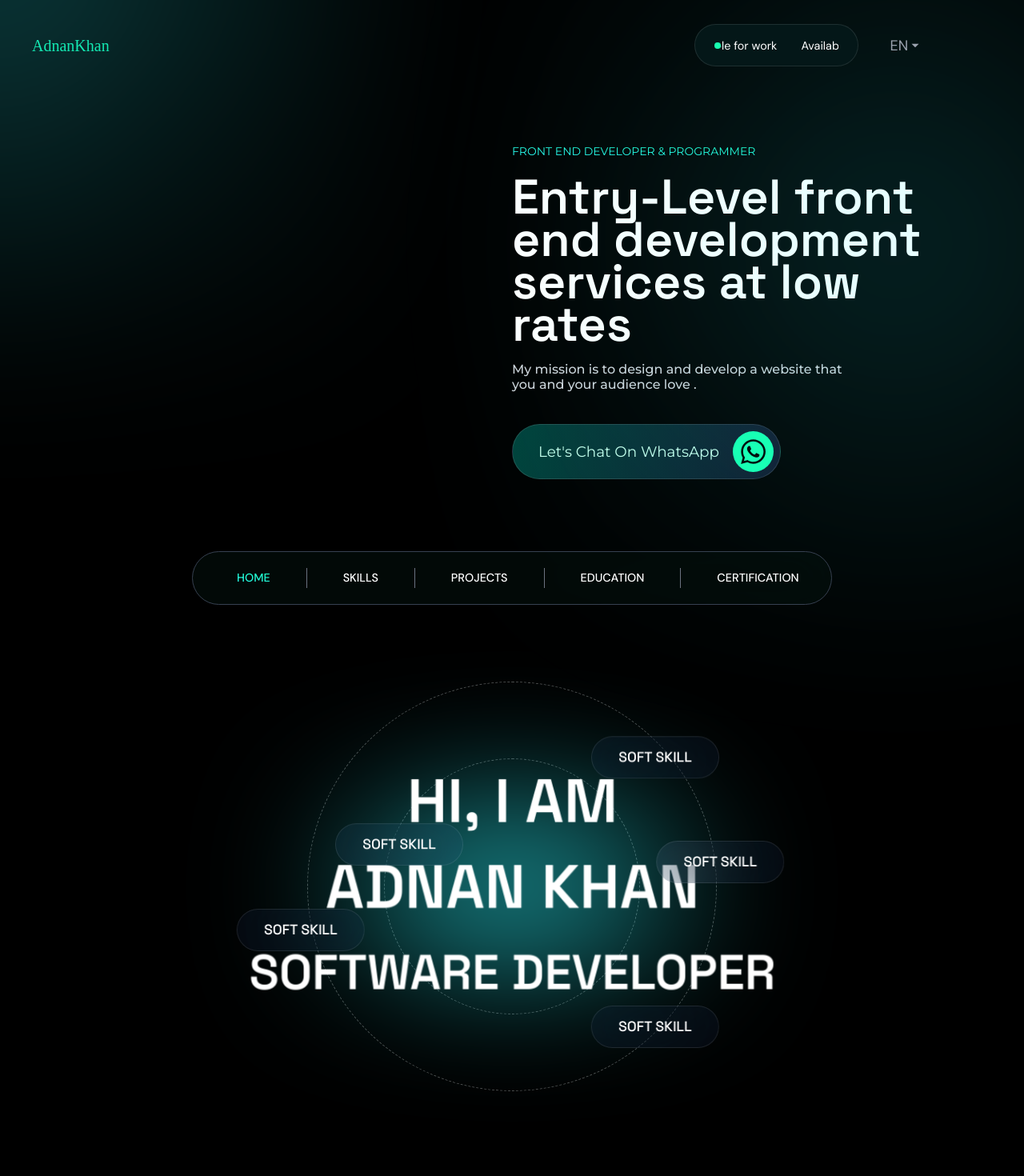
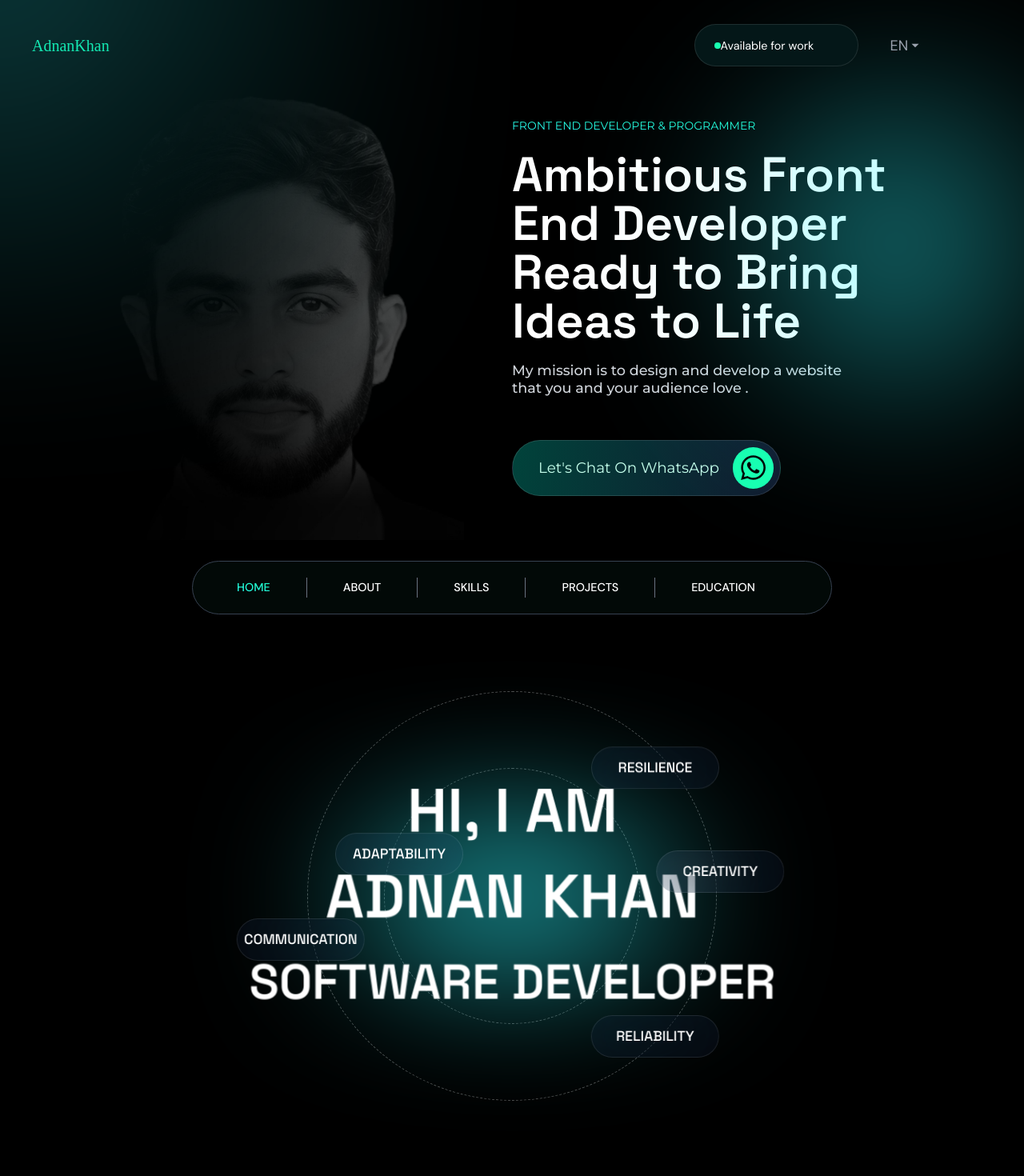
Before and after one commit to adnan-2313/Personal-Portfolio, a React (Vite) app: page / in a window 1280 px wide. Shown: the top 1470 px of the page at 80% size. Built offline with nearby package versions, Linux system fonts and the light colour scheme; a web font is replaced by a local one.

Commit message:
some minor updates

```diff
--- a/src/App.jsx
+++ b/src/App.jsx
@@ -13,11 +13,11 @@ const App = () => {
       <div className="relative overflow-hidden bg-custom-hsla antialiased z-[10] flex flex-col justify-center items-center mb-[100vh]">
         <div
           className="z-[5] bg-[#2cf8ff] blur-[200px] rounded-[50%] w-[20rem] h-[20rem] block absolute
-        inset-[-4%_auto_auto_-13%] max-md:inset-[-1%_auto_auto_-23%] max-md:blur-[120px] max-sm:w-[15rem] max-sm:h-[15rem] max-sm:blur-[150px]"
+        inset-[-4%_auto_auto_-13%] max-md:inset-[-1%_auto_auto_-23%] max-phone:blur-[150px] max-sm:w-[15rem] max-sm:h-[15rem] "
         ></div>
         <div
-          className="z-[5] bg-[#2cf8ff] blur-[200px] rounded-[50%] w-[20rem] h-[20rem] block absolute mt-[9rem]
-        opacity-[0.6] inset-[0%_0%_auto_auto] max-lg:w-[15rem] max-lg:inset-[7%_0%_auto_auto] max-lg:h-[15rem] max-lg:blur-[120px]  "
+          className="z-[5] bg-[#2cf8ff] blur-[120px] rounded-[50%] w-[20rem] h-[20rem] block absolute mt-[9rem]
+        opacity-[0.5] inset-[0%_0%_auto_auto] max-lg:w-[8rem]  max-lg:inset-[12%_8%_auto_auto] max-lg:h-[15rem]   "
         ></div>
         <Header />
         <HeroSection />
--- a/src/Components/AboutSection.jsx
+++ b/src/Components/AboutSection.jsx
@@ -1,14 +1,14 @@
-const LogoBox = ({ className, style, src, alt }) => (
+const LogoBox = ({ className, style,title }) => (
   <div className={`home-experience_box-logo  ${className} flex justify-center`} style={style}>
-    <span className="text-[1.1rem] max-sm-phone:text-[0.8rem]  flex justify-center tex-center font-medium font-spaceGrotesk uppercase">Soft Skill</span>
+    <span className="text-[1.1rem] max-sm-phone:text-[0.8rem]  flex justify-center tex-center font-medium font-spaceGrotesk uppercase">{title}</span>
   </div>
 );
 const AboutSection = () => {
   return (
-    <section className="px-[2.5rem] relative  ">
+    <section  className="px-[2.5rem] relative  ">
       <div className="w-full max-w-[73.75rem] mx-[auto_!important]">
         <div className="text-white flex flex-col  justify-center items-center max-w-none mx-auto relative  text-[6.25rem] top-0 leading-1 font-semibold font-spaceGrotesk ">
-          <div className="home-experience_text-wrapper max-lg:w-[50rem]  max-md:w-[40rem] max-phone:w-[33rem] max-phone:py-[1rem] max-sm-phone:py-[3rem]">
+          <div  className="home-experience_text-wrapper  max-lg:w-[50rem]  max-md:w-[40rem] max-phone:w-[33rem] max-phone:py-[1rem] max-sm-phone:py-[3rem]">
             <LogoBox
               className="z-[5] bottom-[66%] left-[27%] inset-[auto_auto_10%_-9%] max-md:left-[10%]  max-md:bottom-[75%] max-sm-phone:left-[15%] max-sm-phone:bottom-[90%]"
               style={{
@@ -17,7 +17,7 @@ const AboutSection = () => {
                   "translate3d(0px, 1.7604rem, 0px) scale3d(1, 1, 1) rotateX(0deg) rotateY(0deg) rotateZ(0deg) skew(0deg, 0deg)",
                 transformStyle: "preserve-3d",
               }}
-              src="https://cdn.prod.website-files.com/65aa727d2cba3ce6160ccfb1/65aa727d2cba3ce6160ccffe_logo-webflow.svg"
+              title="Adaptability"
               alt="webflow logo"
             />
 
@@ -29,7 +29,7 @@ const AboutSection = () => {
                   "translate3d(1.29906rem, 0rem, 0px) scale3d(1, 1, 1) rotateX(0deg) rotateY(0deg) rotateZ(0deg) skew(0deg, 0deg)",
                 transformStyle: "preserve-3d",
               }}
-              src="https://cdn.prod.website-files.com/65aa727d2cba3ce6160ccfb1/65aa727d2cba3ce6160cd055_client-first.svg"
+              title="Communication"
               alt=""
             />
 
@@ -41,7 +41,7 @@ const AboutSection = () => {
                   "translate3d(-2.7278rem, 0rem, 0px) scale3d(1, 1, 1) rotateX(0deg) rotateY(0deg) rotateZ(0deg) skew(0deg, 0deg)",
                 transformStyle: "preserve-3d",
               }}
-              src="https://cdn.prod.website-files.com/65aa727d2cba3ce6160ccfb1/65aa727d2cba3ce6160cd060_logos-Attributes%20(1).svg"
+              title="Creativity"
               alt=""
             />
 
@@ -53,7 +53,7 @@ const AboutSection = () => {
                   "translate3d(-3.01288rem, 0px, 0px) scale3d(1, 1, 1) rotateX(0deg) rotateY(0deg) rotateZ(0deg) skew(0deg, 0deg)",
                 transformStyle: "preserve-3d",
               }}
-              src="https://cdn.prod.website-files.com/65aa727d2cba3ce6160ccfb1/65aa727d2cba3ce6160ccfff_logo-figma.svg"
+              title="Reliability"
               alt="figma logo"
             />
 
@@ -65,7 +65,7 @@ const AboutSection = () => {
                   "translate3d(0px, 1.3307rem, 0px) scale3d(1, 1, 1) rotateX(0deg) rotateY(0deg) rotateZ(0deg) skew(0deg, 0deg)",
                 transformStyle: "preserve-3d",
               }}
-              src="https://cdn.prod.website-files.com/65aa727d2cba3ce6160ccfb1/65aa727d2cba3ce6160ccff3_logo-finsweet.svg"
+              title="Resilience"
               alt="finsweet logo"
             />
 
--- a/src/Components/EducationSection.jsx
+++ b/src/Components/EducationSection.jsx
@@ -2,7 +2,7 @@ import { education } from "../Utils/constant";
 const EducationSection = () => {
   return (
     <section
-      id="education"
+
       className="z-[2] bg-black pt-24 w-full p-[2.5rem] max-tablet:p-[1.5rem]  font-DMSANS  overflow-hidden relative "
     >
       <div className="w-1/2 max-md:w-3/4 flex mx-auto flex-col items-center justify-center ">
@@ -14,14 +14,14 @@ const EducationSection = () => {
           educational details are as follows.
         </p>
       </div>
-      <div className="flex flex-col justify-center items-center mt-[20px] px-[10rem] max-tablet:px-[5rem]  gap-[1rem]">
+      <div id="education" className="flex flex-col  justify-center items-center mt-[20px] px-[10rem] max-tablet:px-[5rem]  gap-[1rem]">
         {education.map((item) => {
           return (
             <div
               key={item.id}
               className="w-[40.625rem] max-sm:w-[38rem] transition-all duration-[0.5s] hover:transition-all hover:duration-[0.5s]
               hover:translate-y-[-10px] cursor-default  z-[50]  border-[rgba(89,91,115,0.5)]
-              bg-[rgba(36,70,47,0.05)]  backdrop-blur-[40px] shadow-[0px_-2px_10px_rgba(0,0,0,0.5)] rounded-[10px] p-[12px_16px] flex flex-col
+              bg-[rgba(89,91,115,0.1)]  backdrop-blur-[40px] shadow-[0px_-2px_10px_rgba(0,0,0,0.5)] rounded-[10px] p-[12px_16px] flex flex-col
               justify-between items-center gap-[12px]"
             >
               <div className="flex flex-row w-full  gap-[12px] justify-between">
@@ -47,9 +47,9 @@ const EducationSection = () => {
           );
         })}
       </div>
-      <div className="z-[1] bg-[#18ffb0] blur-[120px] rounded-[50%] w-[35rem] h-[20rem]  block absolute inset-[20%_0%_0%_-10%]  opacity-[.7]"></div>
-      <div className="z-[-1] bg-[#18aaff] blur-[120px] rounded-[50%] w-[30rem] h-[30rem]  absolute  opacity-[.56]   inset-[30%_0%_0%_60%]"></div>
-      <div className="w-full h-[5rem] z-[1] bg-gradient-to-r from-[#18ffb0] to-[#18aaff] blur-[120px]  absolute  opacity-[0.5] inset-[auto_0%_0%_auto]"></div>
+      <div className="z-[1] bg-[#18ffb0] blur-[120px] rounded-[50%] w-[35rem] h-[20rem]  block absolute inset-[20%_0%_0%_-10%]  opacity-[.4]"></div>
+      <div className="z-[-1] bg-[#18aaff] blur-[120px] rounded-[50%] w-[30rem] h-[30rem]  absolute  opacity-[.4]   inset-[30%_0%_0%_60%]"></div>
+      <div className="w-full h-[5rem] z-[1] bg-gradient-to-r from-[#18ffb0] to-[#18aaff] blur-[120px]  absolute  opacity-[0.4] inset-[auto_0%_0%_auto]"></div>
     </section>
   );
 };
--- a/src/Components/HeaderSection.jsx
+++ b/src/Components/HeaderSection.jsx
@@ -3,16 +3,16 @@ import Marquee from "react-fast-marquee";
 const Header = () => {
   return (
     <header className="z-[6] pt-[0] w-full max-w-[1200px] p-[2rem_0rem] relative mt-[30px]
-    flex justify-between items-center">
+    flex justify-between items-center max-min-tab:pr-[2rem]">
       <h1 className="font-playwrite text-[#14e9b3] max-xl:ml-[40px] text-xl">AdnanKhan</h1>
       <div className="font-DMSANS  flex items-center text-lg gap-10">
         {/* <h3 className="text-gray-600 cursor-pointer">Download Resume</h3> */}
 
-        <div className="border-[1px] bg-[#041718]  border-[#ffffff1a] p-[0.7rem_1.5rem] w-[55%]  rounded-[3.75rem] flex justify-start items-center overflow-hidden">
-          <div className=" w-[0.5rem] h-[0.5rem] rounded-[50%] bg-[#18ffb0]"></div>
+        <div className="border-[1px] bg-[#041718] max-min-tab:hidden  border-[#ffffff1a] p-[0.7rem_1.5rem] w-[55%]  rounded-[3.75rem] flex justify-start items-center overflow-hidden">
+          <div className=" w-[0.5rem] h-[0.5rem]  rounded-[50%] bg-[#18ffb0]"></div>
           <Marquee>
             <div className="">
-              <span className="text-white text-[0.9rem]">
+              <span className="text-white  text-[0.9rem]">
                 Available for work
               </span>
             </div>
--- a/src/Components/HeroSection.jsx
+++ b/src/Components/HeroSection.jsx
@@ -1,38 +1,43 @@
 // import HeroImage from "../Utils/HeroImage.png";
 import { FaWhatsapp } from "react-icons/fa";
-
+import MyImage from "../Utils/MyImage - Copy.jpg";
 const HeroSection = () => {
   return (
-    <main className="flex flex-row relative text-white max-lg:flex-col  w-full justify-between mb-[1rem] max-w-[70rem]  ">
-      <div className="w-[100%] py-[40px] ">
-        <div className="flex  justify-center rotate-[-45deg] z-[100]  items-center   h-[25rem] w-[25rem] ">
+    <main className="flex flex-row relative  text-white max-lg:flex-col  w-full justify-between mb-[1rem] max-w-[75rem]  ">
+      <div className="w-[100%]  ">
+        <div className="flex justify-center max-lg:justify-start    z-[100]  items-center   ">
           <img
-            className=" z-[-10] rotate-[-45deg] top-[0px] left-[10rem]  w-[25rem]"
+            src={MyImage}
+            className=" z-[-10]  top-[0px]  h-[35rem]  w-[30rem] max-min-tab:h-[30rem] max-min-tab:w-[25rem] max-phone:h-[25rem] max-phone:w-[22rem] "
             alt=""
           />
         </div>
       </div>
-      <div className="w-[100%] my-[4rem]  font-montserrat flex flex-col max-lg:ml-[2rem] max-sm:mr-[2rem]">
-        <h1 className="bg-gradient-to-tr from-[#2cf8ff] to-[#18ffb0] bg-clip-text text-transparent text-[.875rem] ">
+      <div className="w-[100%] mt-[2rem]  font-montserrat  flex flex-col max-lg:ml-[2rem] max-sm:mr-[2rem] ">
+        <h1 className="bg-gradient-to-tr from-[#2cf8ff]  to-[#18ffb0] bg-clip-text text-transparent text-[.875rem] ">
           FRONT END DEVELOPER & PROGRAMMER
         </h1>
-        <p className="font-spaceGrotesk text-[3.8rem] max-lg:text-[3rem] max-sm:text-[2.25rem] max-sm:leading-tight p-[20px_40px_0px_0px] font-semibold leading-[3.3rem]">
-          Entry-Level front end development services at low rates
+        <p className="font-spaceGrotesk text-[3.8rem] max-lg:text-[3rem] max-sm:text-[2.25rem] max-sm-phone:text-[2.15rem] max-sm:leading-tight w-[100%]  p-[20px_21px_0px_0px]   border-white font-semibold leading-[3.8rem]">
+          Ambitious Front End Developer Ready to Bring Ideas to Life
         </p>
-        <p className="text-gray-300 text-[1rem] font-medium mt-[20px] w-[75%] max-md:w-[90%] max-phone:w-[85%] leading-[1.2rem]">
+        <p className="text-gray-300 text-[1.1rem] font-medium mt-[20px] w-[75%] max-md:w-[90%] max-phone:w-[87%] max-phone:text-[1rem] leading-[1.4rem]">
           My mission is to design and develop a website that you and your
           audience love .
         </p>
         <a
-          className=" bg-background-gradient  mt-[40px]
+          className=" bg-background-gradient  mt-[54px]
         transition-[all_.5s] w-[21rem] hover:bg-[#0a4641] text-[1.15rem] rounded-[3.75rem]
         p-[.5rem_.5rem_.5rem_2rem] text-[#c6ffec] flex flex-row cursor-pointer justify-between items-center
         hover:bg-[linear-gradient(98deg_#02b09b61_#02b09b33)] hover:translate-y-[-1px]
          hover:shadow-[0_20px_40px_#2db58633]  max-lg:py-[.6rem] max-phone:w-[18rem] max-phone:py-[.4rem] border-[1px] border-[#ffffff1f]"
         >
-          <div className="font-[400] max-phone:text-[0.9rem] ">Let's Chat On WhatsApp</div>
-          <span className="rounded-[50%] bg-[#18ffb0] max text-black flex justify-center items-center text-[2.2rem]
-          h-[3.2rem] w-[3.2rem] max-phone:h-[3rem] max-phone:w-[3rem] ">
+          <div className="font-[400] max-phone:text-[0.9rem] ">
+            Let's Chat On WhatsApp
+          </div>
+          <span
+            className="rounded-[50%] bg-[#18ffb0] max text-black flex justify-center items-center text-[2.2rem]
+          h-[3.2rem] w-[3.2rem] max-phone:h-[3rem] max-phone:w-[3rem]"
+          >
             <FaWhatsapp />
           </span>{" "}
         </a>
--- a/src/Components/NavbarSection.jsx
+++ b/src/Components/NavbarSection.jsx
@@ -6,16 +6,16 @@ const menuItems = [
       "bg-gradient-to-tr from-[#2cf8ff] to-[#18ffb0] bg-clip-text text-transparent",
     width: "11rem",
   },
+  { name: "ABOUT", link: "#About" },
   { name: "SKILLS", link: "#skills" },
   { name: "PROJECTS", link: "#projects" },
   { name: "EDUCATION", link: "#education" },
-  { name: "CERTIFICATION", link: "#certificates" },
 ];
 
 const Navbar = () => {
   return (
     <div className="max-w-[60rem] z-[100]  w-[50rem] mb-[22rem] mx-auto sticky top-[2rem] bottom-[-8rem]">
-      <nav
+      <nav id="About"
         className="backdrop-blur-[30px] w-[100%] bg-[rgba(4,19,14,0.5)]  mt-[10px] bg-opacity-50 p-[20px_10px]
       flex rounded-[50px]  border-gray-700 border-[0.1px] max-tablet:hidden"
       >
--- a/src/Utils/constant.js
+++ b/src/Utils/constant.js
@@ -141,7 +141,7 @@ export const education = [
     id: 0,
     img: "https://i.pinimg.com/736x/be/19/ee/be19ee98f14d64ae1fcaeef9d5158970.jpg",
     school: "Lovely Professional University, Phagwara Punjab",
-    date: "Oct 2020 - June 2024",
+    date: "2020 - 2024",
     desc: "I am currently pursuing a Bachelor's degree in Computer Science and Engineering at Lovely Professional University, Phagwara.",
     degree: "Bachelor of Technology - BTech, Computer Science and Engineering",
   },
```
Also changed, not shown: src/Utils/MyImage - Copy.jpg (added), src/Utils/MyImage.jpg (added).
